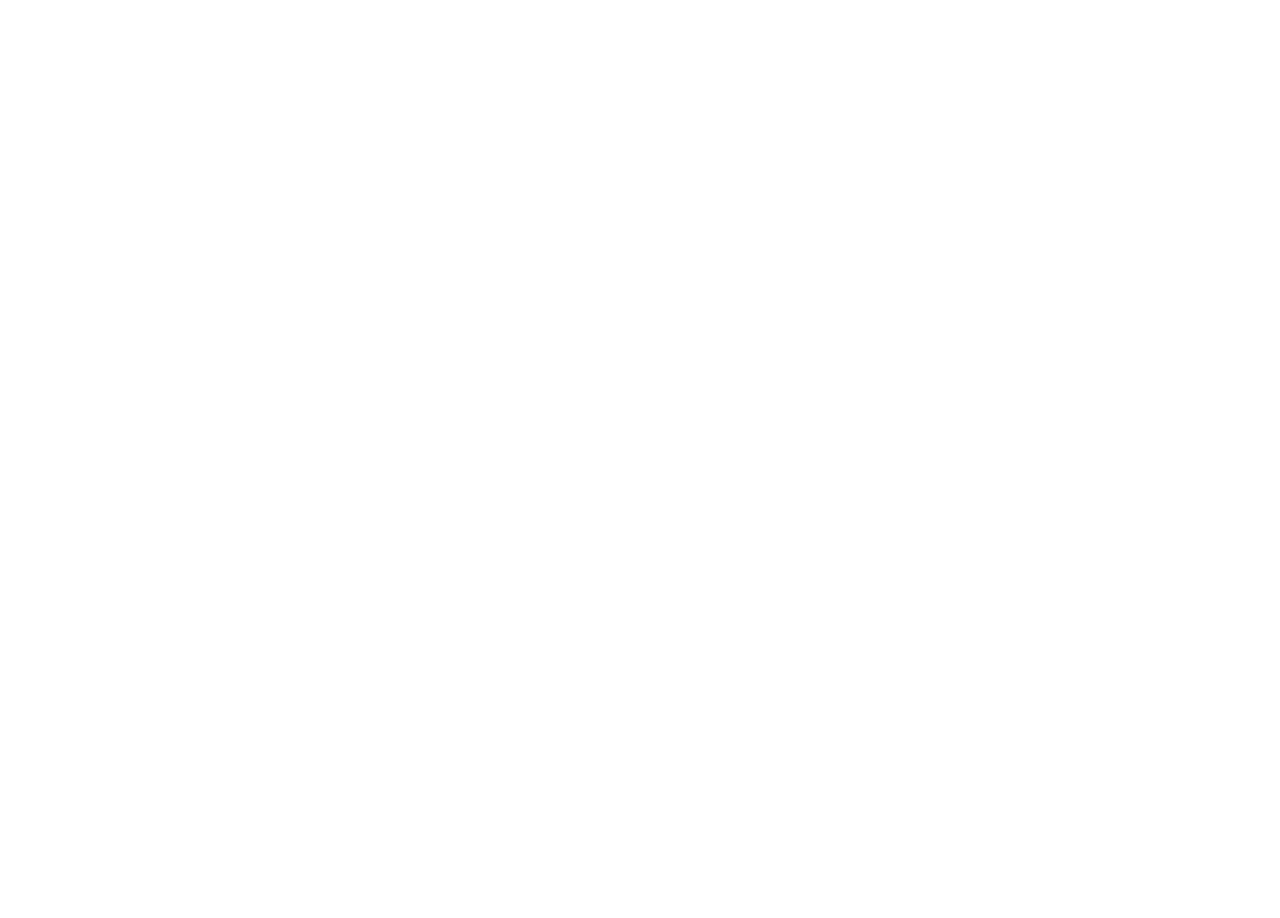
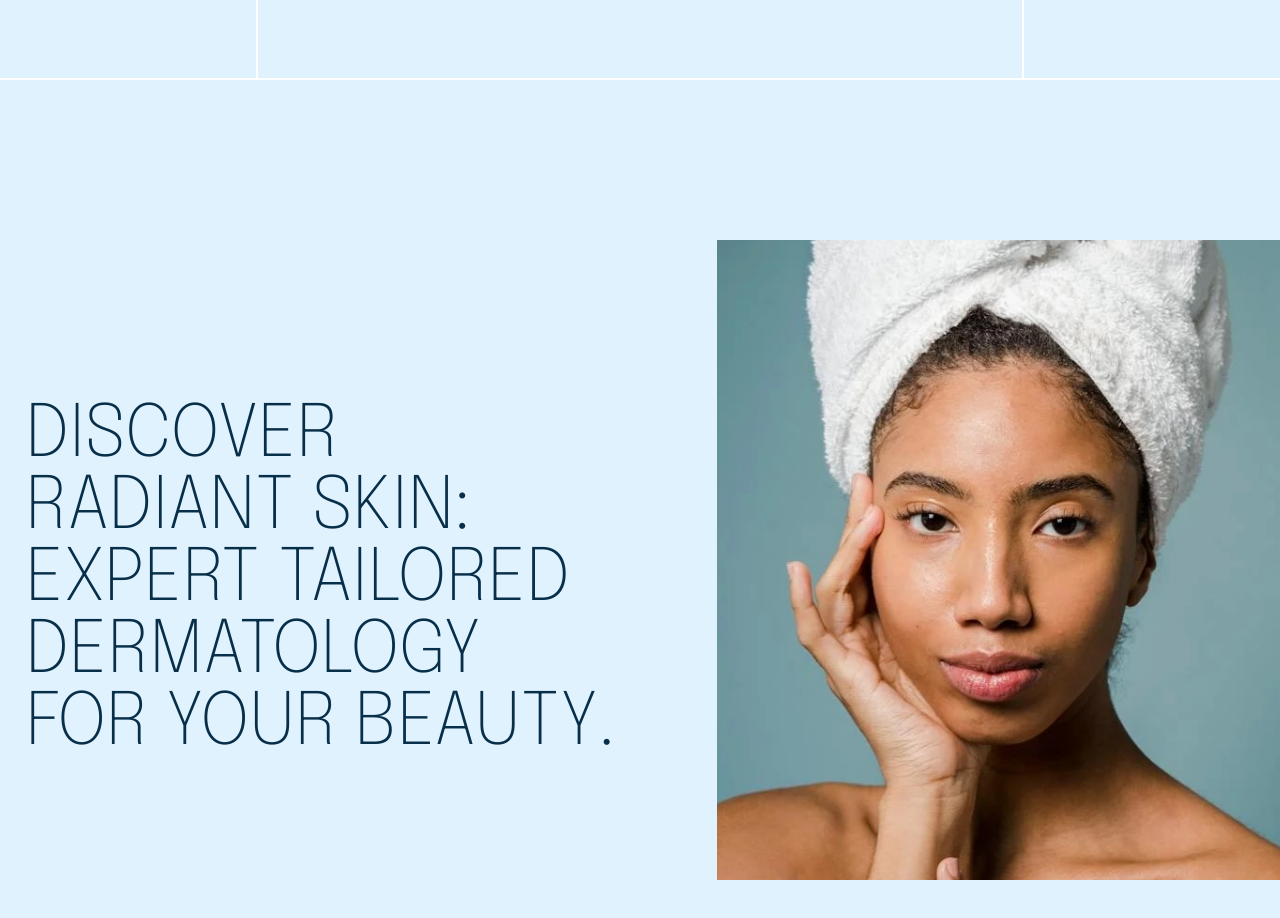
Before and after one commit to JJ-LXIX/dermatologist-mock, a Next.js app: page / in a window 1280 px wide. Shown: the top 918 px of the page. Before the commit the page ends 800 px from the top, so only its background shows below. Built offline with nearby package versions, Linux system fonts and the light colour scheme.

Commit message:
added heroSection component to page

```diff
--- a/app/page.tsx
+++ b/app/page.tsx
@@ -11,6 +11,7 @@
   return (
     <ReactLenis root>
       <main className={`${montserrat.className}min-h-screen bg-white`}>
+        <HeroSection epilogue={epilogue} />
     </main>
     </ReactLenis>
   );
```
